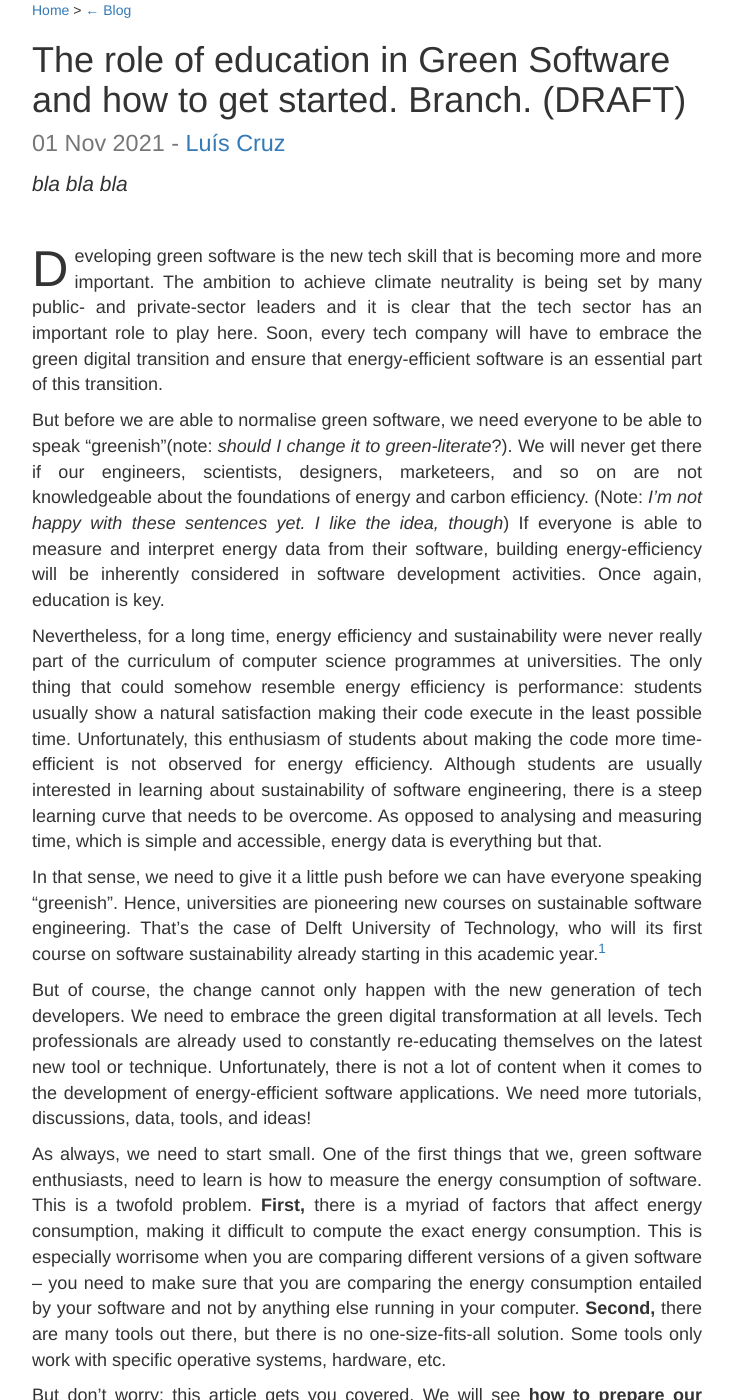
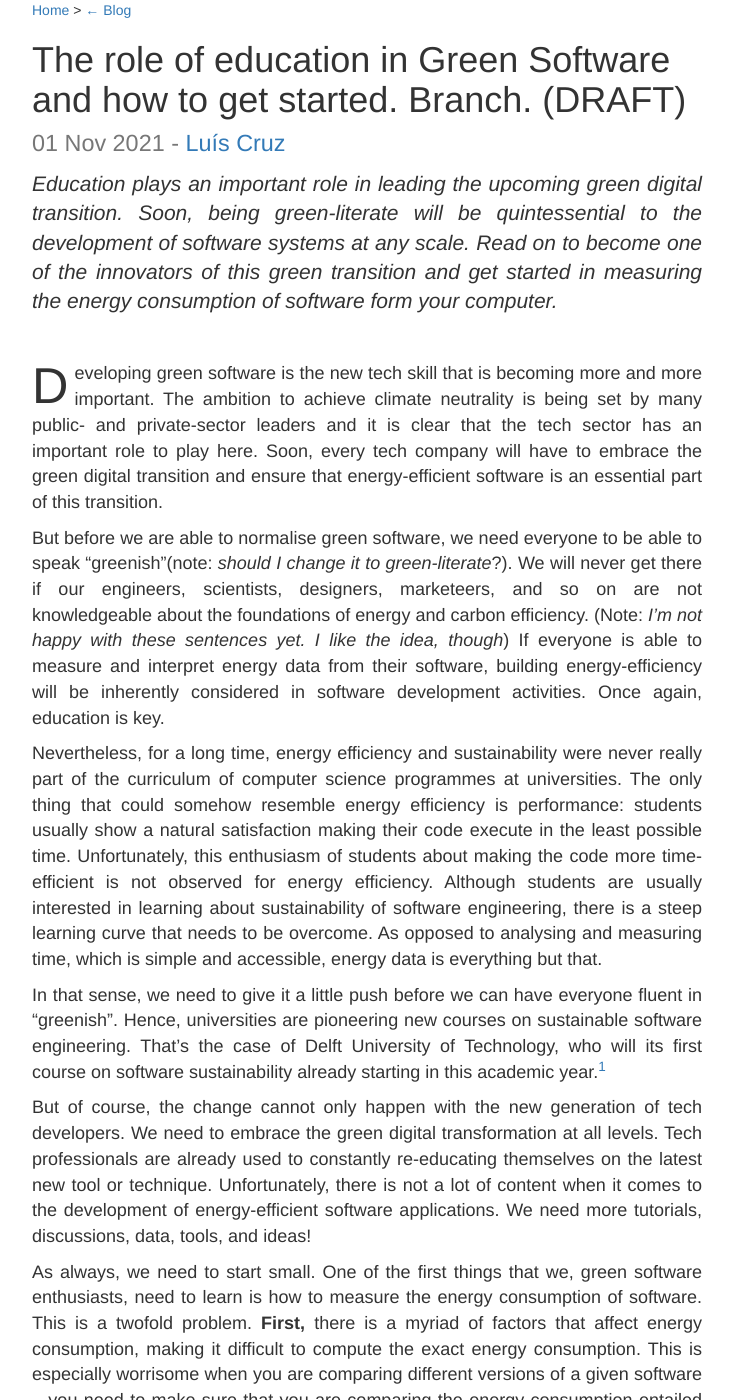
Before and after one commit to luiscruz/luiscruz.github.io, a Jekyll site: the page built from _posts/2021-11-01-branch.md, in a window 1280 px wide and 1400 px high. Shown: the whole window, without its empty margins (273-1007 px from the left). Built offline with Jekyll 4.4.1, drawn with Linux system fonts in a browser that asks for light colours.

Commit message:
branch intro

```diff
--- a/_posts/2021-11-01-branch.md
+++ b/_posts/2021-11-01-branch.md
@@ -8,7 +8,7 @@ mermaid: False
 equation: False
 draft: True
 invisible: True
-summary: "bla bla bla"
+summary: "Education plays an important role in leading the upcoming green digital transition. Soon, being green-literate will be quintessential to the development of software systems at any scale. Read on to become one of the innovators of this green transition and get started in measuring the energy consumption of software form your computer."
 ---
 
 <span class="first-letter">D</span>eveloping green software is the new tech skill that is becoming more and more important. The ambition to achieve climate neutrality is being set by many public- and private-sector leaders and it is clear that the tech sector has an important role to play here. Soon, every tech company will have to embrace the green digital transition and ensure that energy-efficient software is an essential part of this transition.
@@ -17,7 +17,7 @@ But before we are able to normalise green software, we need everyone to be able
 
 Nevertheless, for a long time, energy efficiency and sustainability were never really part of the curriculum of computer science programmes at universities. The only thing that could somehow resemble energy efficiency is performance: students usually show a natural satisfaction making their code execute in the least possible time. Unfortunately, this enthusiasm of students about making the code more time-efficient is not observed for energy efficiency. Although students are usually interested in learning about sustainability of software engineering, there is a steep learning curve that needs to be overcome. As opposed to analysing and measuring time, which is simple and accessible, energy data is everything but that.
 
-In that sense, we need to give it a little push before we can have everyone speaking "greenish".
+In that sense, we need to give it a little push before we can have everyone fluent in "greenish".
 Hence, universities are pioneering new courses on sustainable software engineering. That's the case of Delft University of Technology, who will its first course on software sustainability already starting in this academic year.[^SustainableSE]
 
 But of course, the change cannot only happen with the new generation of tech developers. We need to embrace the green digital transformation at all levels.
```
